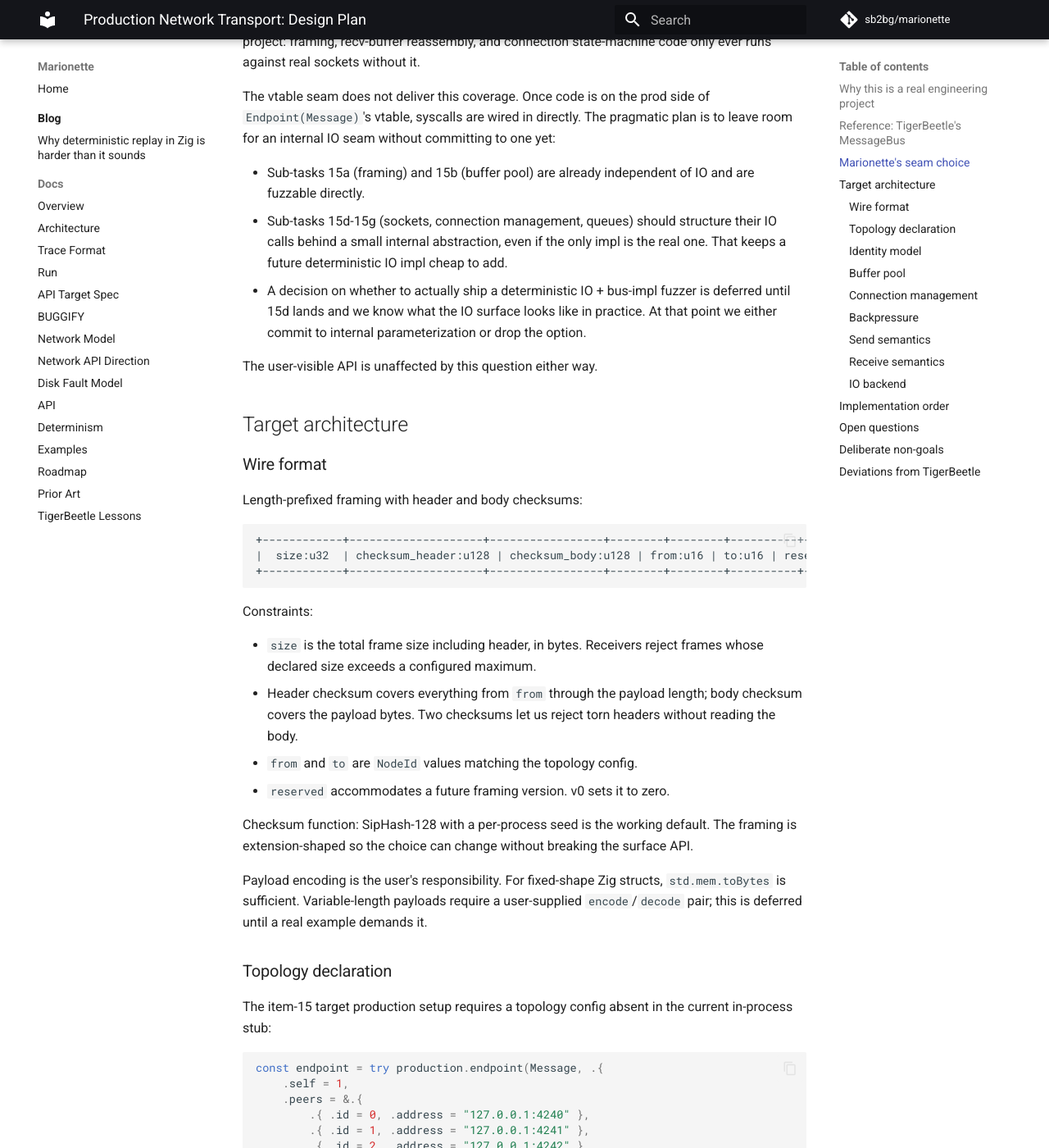
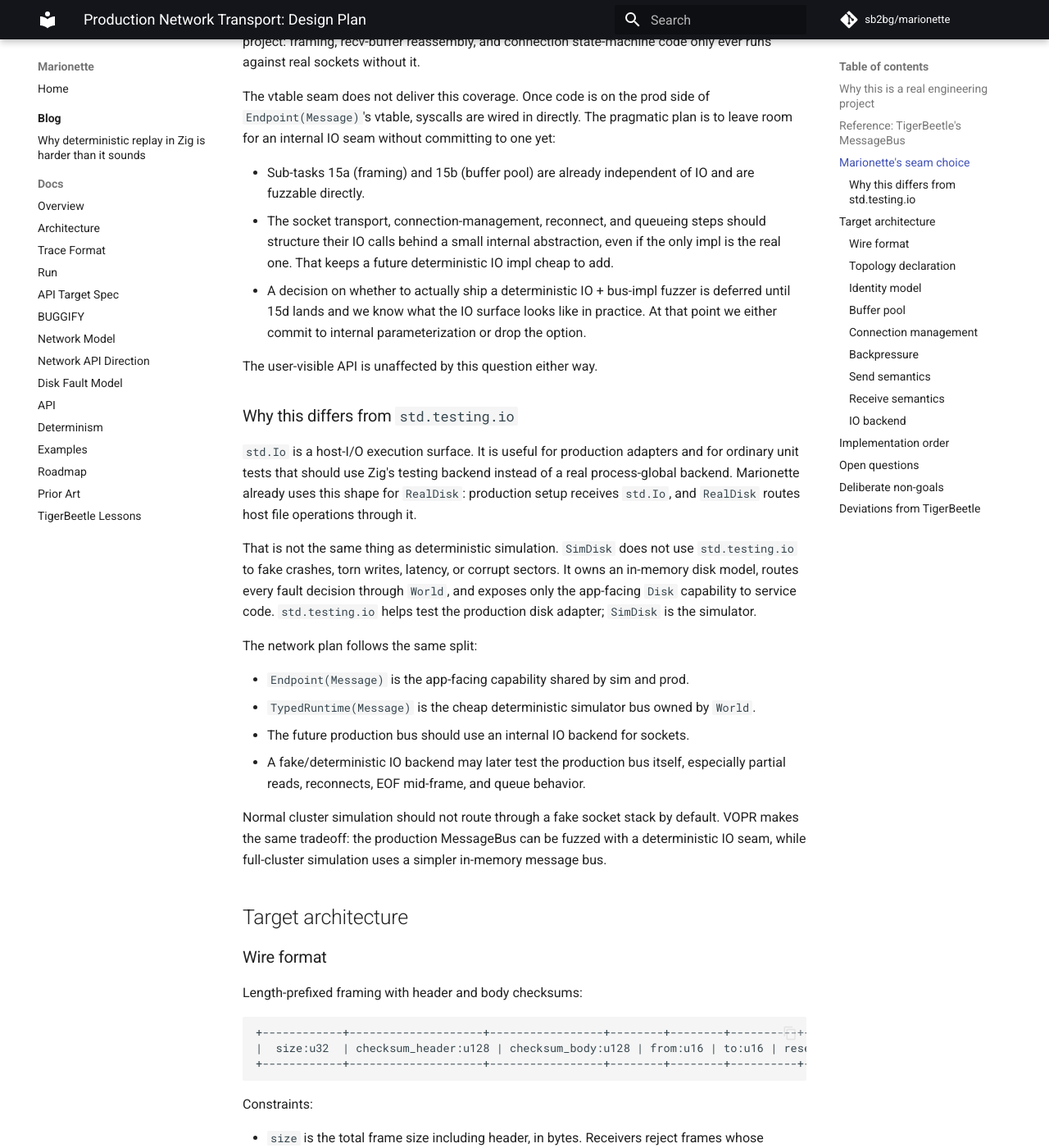
Before and after one commit to sb2bg/marionette, an MkDocs documentation site: the page built from docs/network-production.md, in a window 1280 px wide and 1400 px high, scrolled down 1885 px. Shown: the whole window at 82% size. Built offline with MkDocs 1.6.1 and Material for MkDocs 9.7.7, drawn with Linux system fonts in a browser that asks for light colours; comment, search, counter and statistics services are not loaded; some of the changed text lies outside the part shown.

Commit message:
Plans for prod network

```diff
--- a/docs/network-production.md
+++ b/docs/network-production.md
@@ -87,16 +87,44 @@ committing to one yet:
 
 - Sub-tasks 15a (framing) and 15b (buffer pool) are already independent of
   IO and are fuzzable directly.
-- Sub-tasks 15d-15g (sockets, connection management, queues) should
-  structure their IO calls behind a small internal abstraction, even if
-  the only impl is the real one. That keeps a future deterministic IO
-  impl cheap to add.
+- The socket transport, connection-management, reconnect, and queueing steps
+  should structure their IO calls behind a small internal abstraction, even if
+  the only impl is the real one. That keeps a future deterministic IO impl
+  cheap to add.
 - A decision on whether to actually ship a deterministic IO + bus-impl
   fuzzer is deferred until 15d lands and we know what the IO surface
   looks like in practice. At that point we either commit to internal
   parameterization or drop the option.
 
 The user-visible API is unaffected by this question either way.
+
+### Why this differs from `std.testing.io`
+
+`std.Io` is a host-I/O execution surface. It is useful for production adapters
+and for ordinary unit tests that should use Zig's testing backend instead of a
+real process-global backend. Marionette already uses this shape for
+`RealDisk`: production setup receives `std.Io`, and `RealDisk` routes host file
+operations through it.
+
+That is not the same thing as deterministic simulation. `SimDisk` does not use
+`std.testing.io` to fake crashes, torn writes, latency, or corrupt sectors. It
+owns an in-memory disk model, routes every fault decision through `World`, and
+exposes only the app-facing `Disk` capability to service code. `std.testing.io`
+helps test the production disk adapter; `SimDisk` is the simulator.
+
+The network plan follows the same split:
+
+- `Endpoint(Message)` is the app-facing capability shared by sim and prod.
+- `TypedRuntime(Message)` is the cheap deterministic simulator bus owned by
+  `World`.
+- The future production bus should use an internal IO backend for sockets.
+- A fake/deterministic IO backend may later test the production bus itself,
+  especially partial reads, reconnects, EOF mid-frame, and queue behavior.
+
+Normal cluster simulation should not route through a fake socket stack by
+default. VOPR makes the same tradeoff: the production MessageBus can be fuzzed
+with a deterministic IO seam, while full-cluster simulation uses a simpler
+in-memory message bus.
 
 ## Target architecture
 
@@ -291,20 +319,29 @@ Each item ships on its own. Cross-process parity is the done-signal.
 3. **Topology config and `Production.endpoint(Message, opts)`.** Production
    endpoint accepts peers and self id. Initially returns the same in-process
    FIFO behavior as today; the topology API change is the gate.
-4. **Single-peer end-to-end socket transport.** Two processes, one peer each,
+4. **Internal network IO seam.** Introduce the smallest socket backend
+   interface the production bus needs: listen, connect, read, write, close,
+   sleep/backoff, and monotonic time as needed. Start with one real backend.
+   Keep it internal; `Endpoint(Message)` signatures do not mention it.
+5. **Single-peer end-to-end socket transport.** Two processes, one peer each,
    real send and receive with the new framing. Loopback only.
-5. **Multi-peer with internal connection management.** Lazy outbound connect,
+6. **Production-bus fake IO tests.** Add a small deterministic/fake IO backend
+   for the production bus, focused on partial frame reads/writes, EOF
+   mid-frame, reconnect timing, and close discipline. This tests production bus
+   machinery without replacing normal `World` simulation.
+7. **Multi-peer with internal connection management.** Lazy outbound connect,
    inbound listener, peer-type resolution from frames.
-6. **Reconnect with seeded jittered backoff.** Connection drop and recovery
-   tested end to end.
-7. **Bounded send and recv queues with silent-drop semantics.** Sim
-   reconciles to the same drop semantics as part of this step.
-8. **Cross-process parity test.** The replicated-register example runs on N
+8. **Reconnect with seeded jittered backoff.** Connection drop and recovery
+   tested end to end. Jitter seed comes from the local `NodeId`.
+9. **Bounded send and recv queues with silent-drop semantics.** Sim reconciles
+   to the same drop semantics as part of this step.
+10. **Cross-process parity test.** The replicated-register example runs on N
    OS processes. Same source, same scenario, real network. This is the
    done-signal that closes roadmap item 15.
 
 Steps 1 and 2 are independent of the rest and can be picked up in parallel.
-Steps 3-8 are sequential.
+Steps 3-10 are sequential, except that the fake IO tests can grow
+incrementally alongside steps 5-8 once the internal seam exists.
 
 ## Open questions
 
```
Also changed, not shown: docs/roadmap.md (+18 -9 lines).
